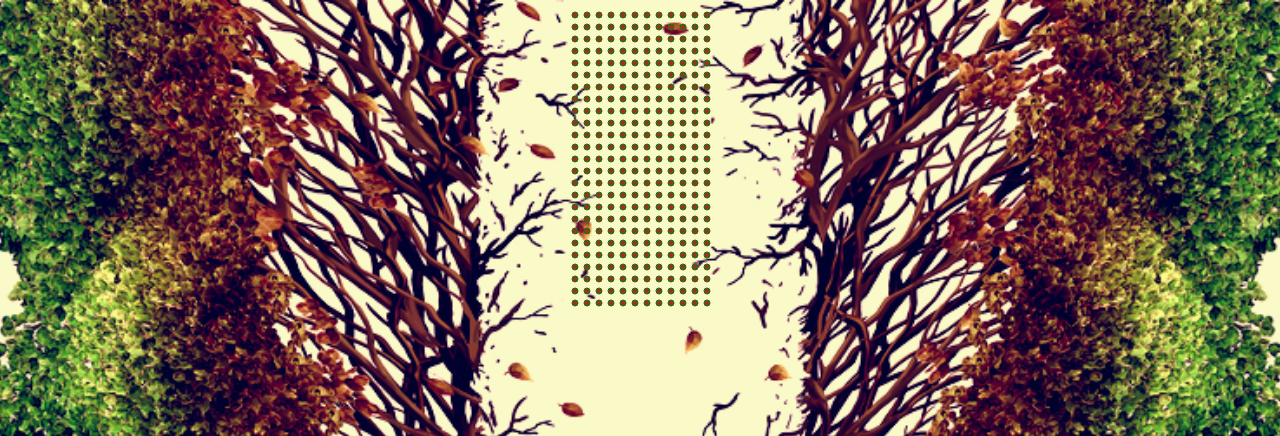
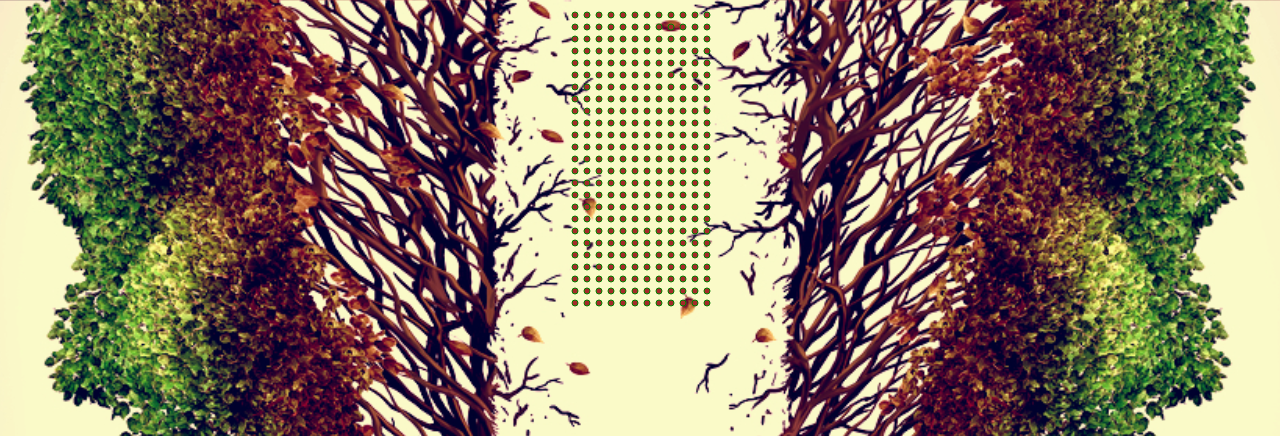
Before and after one commit to nkululekohzunguh-ITvarsity/Module-9-Assessment-1, a plain HTML site: page index.html in a window 1280 px wide. Shown: the top 436 px of the page. Drawn offline with Linux system fonts and the light colour scheme.

Commit message:
Update style.css

```diff
--- a/style.css
+++ b/style.css
@@ -1,3 +1,6 @@
+html{
+    min-height: 100%;
+}
 body{
     background-color: aqua;
     font-family: "Raleway", sans-serif;
@@ -6,6 +9,7 @@ body{
     background-position: center;
     background-repeat: no-repeat;
     background-size: cover;
+    background-attachment: fixed;
 }
 
 .container{
```
